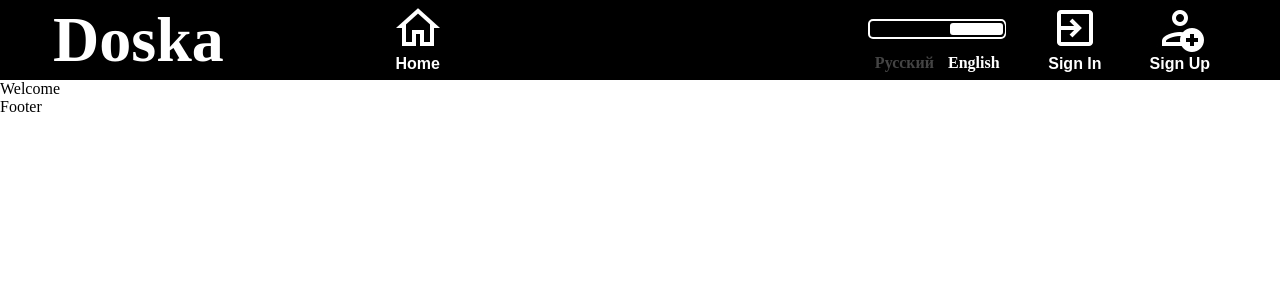
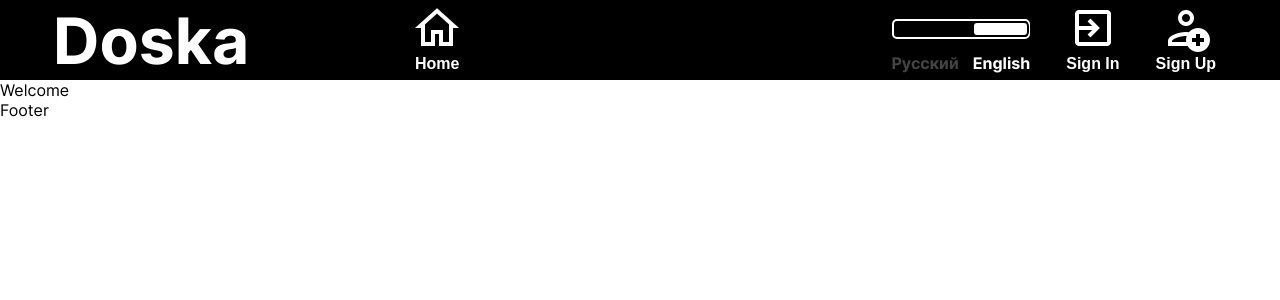
Before and after one commit to Fronikon/project-management-app, a React (Create React App) app: page / in a window 1280 px wide. Shown: the top 300 px of the page. Built offline with nearby package versions, Linux system fonts and the light colour scheme.

Commit message:
feat: add fonts folder and connect two Inter fonts

```diff
--- a/src/index.css
+++ b/src/index.css
@@ -1,5 +1,25 @@
-html,
-body {
+@font-face {
+  font-family: Inter;
+  font-weight: 400;
+  font-style: normal;
+  font-display: swap;
+  src: url('./assets/fonts/Inter-Regular.woff2')format("woff2");
+}
+
+@font-face {
+  font-family: Inter;
+  font-weight: 700;
+  font-style: normal;
+  font-display: swap;
+  src: url('./assets/fonts/Inter-Bold.woff2')format("woff2");
+}
+
+* {
+  box-sizing: border-box;
   margin: 0;
   padding: 0;
 }
+
+body {
+  font-family: Inter;
+}
```
Also changed, not shown: src/assets/fonts/Inter-Bold.woff2 (added), src/assets/fonts/Inter-Regular.woff2 (added).
